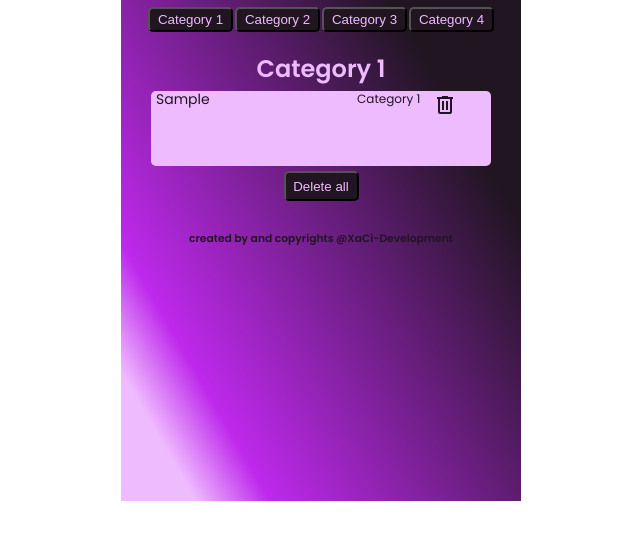
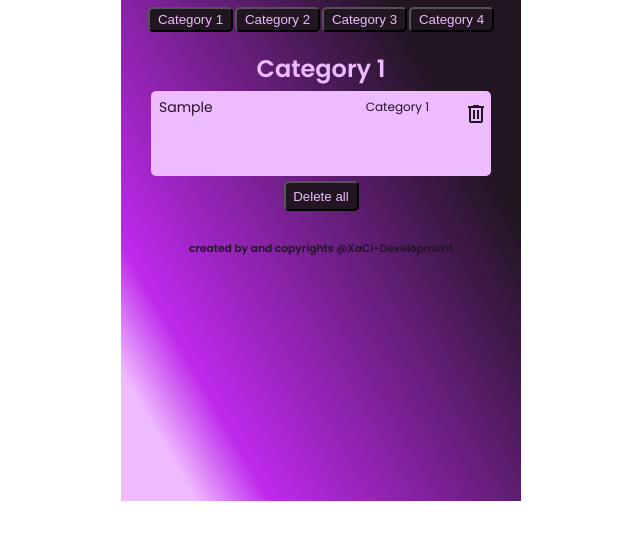
Before and after one commit to FrieXaCi/xaci_leads, a browser extension: page index.html in a window 1280 px wide. Both pictures are taken after typing "Sample" into the empty fields and a click on the button "Save". Shown: the part 107-646 px from the top of the page, without its empty margins (319-959 px from the left). Drawn offline with nearby package versions, Linux system fonts and the light colour scheme.

Commit message:
abit of styling and deletebutton only shows up after input

```diff
--- a/script.js
+++ b/script.js
@@ -212,7 +212,11 @@ window.onload = () => {
       localStorage.removeItem(activeCategory);
       renderLeads();
     });
-
+    if (myLeads && myLeads.length > 0) {
+      deleteAll.style.display = 'block'; // Show the button
+    } else {
+      deleteAll.style.display = 'none'; // Hide the button
+    }
     getLeads.appendChild(deleteAll);
   };
 
--- a/style.scss
+++ b/style.scss
@@ -146,10 +146,10 @@ $text: 'Poppins', sans-serif;
       }
     }
     .leads-container {
-      margin: 5px auto;
+      margin: 5px;
       padding-left: 5px;
       width: 340px;
-      height: 75px;
+      height: 85px;
       display: grid;
       grid-template-columns: repeat(3, 1fr);
       gap: 1px;
@@ -157,6 +157,8 @@ $text: 'Poppins', sans-serif;
       color: $pri-background-color;
       border-radius: 5px;
       .textbox {
+        margin-top: 5px;
+        padding: 3px;
         width: 200px;
         height: 30px;
         text-align: left;
@@ -166,18 +168,20 @@ $text: 'Poppins', sans-serif;
         overflow: hidden;
       }
       .categorybox {
+        margin-top: 5px;
+        padding: 3px;
         width: 75px;
         height: 30px;
-        text-align: left;
+        text-align: right;
         font-size: 12px;
         font-family: $text;
         line-height: 16px;
         overflow: hidden;
       }
       .delete-item-btn {
-        text-align: left;
-        width: 30px;
-        height: 30px;
+        margin-top: 5px;
+        padding: 3px;
+        text-align: right;
         background: none;
         color: inherit;
         border: none;
@@ -185,6 +189,7 @@ $text: 'Poppins', sans-serif;
         outline: inherit;
       }
       .url-box {
+        margin-top: 5px;
         text-align: center;
         width: 100%;
         height: 30px;
```
Also changed, not shown: style.css, 1 other file.
